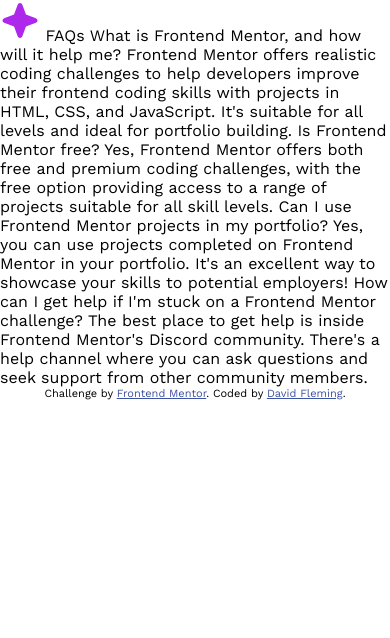
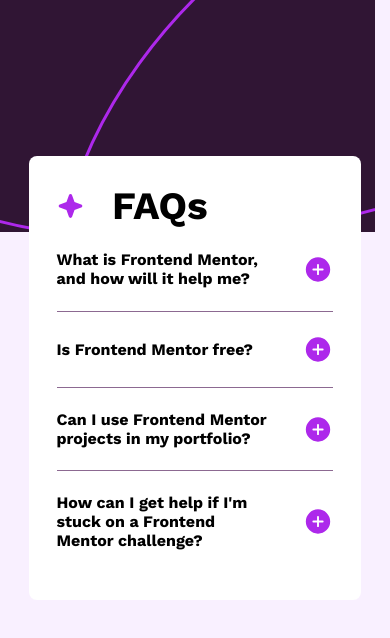
Before and after one commit to tonage72/faq-accordion-main, a plain HTML site: page index.html in a window 390 px wide. Drawn offline with nearby package versions, Linux system fonts and the light colour scheme.

Commit message:
Need to limit pull down to just plus

```diff
--- a/css/styles.css
+++ b/css/styles.css
@@ -20,11 +20,77 @@ html {
 	font-size: 16px;
 }
 
-.attribution {
-	font-size: 11px;
-	text-align: center;
+body {
+	height: 100vh;
+	background-image: url("../assets/images/background-pattern-mobile.svg");
+	background-repeat: no-repeat;
+	background-color: var(--color-light-pink);
 }
 
-.attribution a {
-	color: hsl(228, 45%, 44%);
+main {
+	background-color: white;
+	width: 85%;
+	margin: 40% auto;
+	container-type: inline-size;
+	padding: 7cqi;
+	border-radius: .5rem;
 }
+
+hr {
+	height: 1px;
+	border: none;
+	background-color: var(--color-grayish-purple);
+}
+
+header {
+	display: flex;
+	flex-flow: row nowrap;
+	gap: 10cqi;
+	margin-bottom: 6cqi;
+	align-items: center;
+	font-size: 14cqi;
+	font-weight: 700;
+}
+
+header img {
+	width: 10cqi;
+}
+
+.question-answer {
+	margin: 8cqi 0;
+}
+
+.question-answer .question {
+	display: flex;
+	flex-flow: row nowrap;
+	align-items: center;
+	justify-content: space-between;
+	font-weight: 700;
+	gap: 10cqi;
+}
+
+.question-answer .answer {
+	display: none;
+	height: 0;
+	margin-top: 8cqi;
+	overflow: hidden;
+	color: var(--color-grayish-purple);
+	font-weight: 600;
+}
+
+.question-answer.active .answer {
+	display: block;
+	height: fit-content;
+}
+
+.question-answer .minus {
+	display: none;
+}
+
+.question-answer.active .minus {
+	display: block;
+}
+
+.question-answer.active .plus {
+	display: none;
+}
--- a/index.html
+++ b/index.html
@@ -9,34 +9,60 @@
   <title>Frontend Mentor | FAQ accordion</title>
 </head>
 <body>
+  <main>
+    <header>
       <img src="assets/images/icon-star.svg" alt="">
       FAQs
-
+    </header>
+    <div class="question-answer">
+      <div class="question">
         What is Frontend Mentor, and how will it help me?
-
+        <img src="assets/images/icon-plus.svg" alt="" class="plus">
+        <img src="assets/images/icon-minus.svg" alt="" class="minus">
+      </div>
+      <div class="answer">
         Frontend Mentor offers realistic coding challenges to help developers improve their
         frontend coding skills with projects in HTML, CSS, and JavaScript. It's suitable for
         all levels and ideal for portfolio building.
-
+      </div>
+    </div>
+    <hr>
+    <div class="question-answer">
+      <div class="question">
         Is Frontend Mentor free?
-
+        <img src="assets/images/icon-plus.svg" alt="" class="plus">
+        <img src="assets/images/icon-minus.svg" alt="" class="minus">
+      </div>
+      <div class="answer">
         Yes, Frontend Mentor offers both free and premium coding challenges, with the free
         option providing access to a range of projects suitable for all skill levels.
-
+      </div>
+    </div>
+    <hr>
+    <div class="question-answer">
+      <div class="question">
         Can I use Frontend Mentor projects in my portfolio?
-
+        <img src="assets/images/icon-plus.svg" alt="" class="plus">
+        <img src="assets/images/icon-minus.svg" alt="" class="minus">
+      </div>
+      <div class="answer">
         Yes, you can use projects completed on Frontend Mentor in your portfolio. It's an excellent
         way to showcase your skills to potential employers!
-
+      </div>
+    </div>
+    <hr>
+    <div class="question-answer">
+      <div class="question">
         How can I get help if I'm stuck on a Frontend Mentor challenge?
-
+        <img src="assets/images/icon-plus.svg" alt="" class="plus">
+        <img src="assets/images/icon-minus.svg" alt="" class="minus">
+      </div>
+      <div class="answer">
         The best place to get help is inside Frontend Mentor's Discord community. There's a help
         channel where you can ask questions and seek support from other community members.
+      </div>
+    </div>
+  </main>
 
-
-  <div class="attribution">
-    Challenge by <a href="https://www.frontendmentor.io?ref=challenge" target="_blank">Frontend Mentor</a>.
-    Coded by <a href="#">David Fleming</a>.
-  </div>
 </body>
 </html>
--- a/javascript/script.js
+++ b/javascript/script.js
@@ -0,0 +1,18 @@
+const plus = document.querySelectorAll('.plus');
+const questionAnswer = document.querySelectorAll('.question-answer')
+
+for (i=0; i < questionAnswer.length; i++) {
+	questionAnswer[i].addEventListener('click', function() {
+
+		if (this.classList.contains('active')) {
+			for (i = 0; i < questionAnswer.length; i++) {
+				questionAnswer[i].classList.remove('active');
+			}
+		} else {
+			for (i = 0; i < questionAnswer.length; i++) {
+				questionAnswer[i].classList.remove('active');
+			}
+			this.classList.add('active');
+		}
+	})
+}
```
Lines whose indentation alone changed are shown as unchanged.
